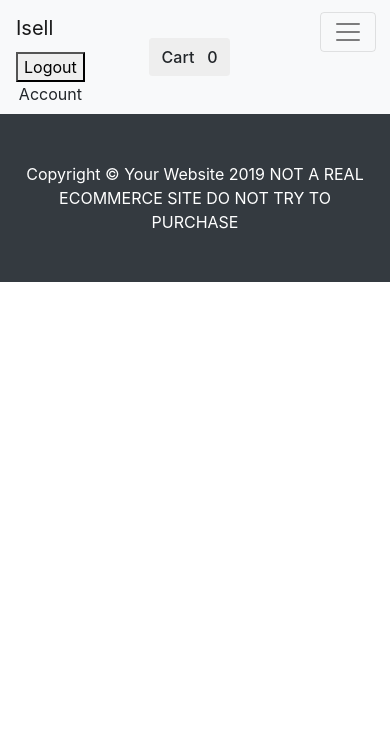
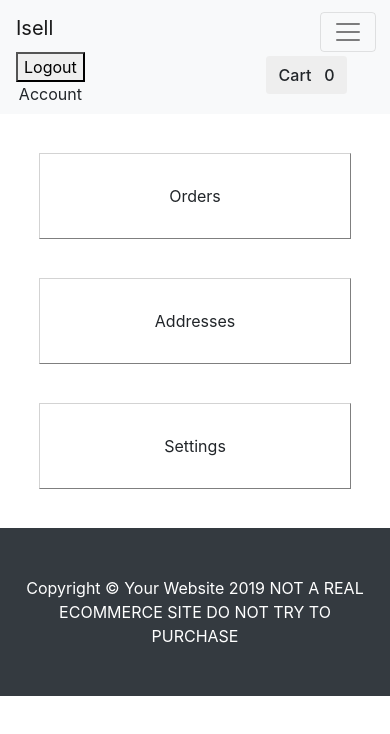
Before and after one commit to jaybenaim/isell, a React (Create React App) app: page /isell/account in a window 390 px wide. Shown: the top 734 px of the page. Built offline with nearby package versions, Linux system fonts and the light colour scheme; what react-stripe-elements would draw is missing.

Commit message:
setup sections for account page

```diff
--- a/src/components/Account/Account.js
+++ b/src/components/Account/Account.js
@@ -1,10 +1,13 @@
 import React, { Component } from "react";
+import "./account.css";
 class Account extends Component {
   state = {};
   render() {
     return (
-      <div class="account-page">
-        <div></div>
+      <div className="account-page">
+        <div className="account-orders ">Orders</div>
+        <div className="account-addresses">Addresses</div>
+        <div className="account-settings">Settings</div>
       </div>
     );
   }
--- a/src/components/Account/AccountHover.js
+++ b/src/components/Account/AccountHover.js
@@ -1,4 +1,6 @@
 import React, { Component } from "react";
+import { BrowserRouter as Router, Link } from "react-router-dom";
+
 class AccountHover extends Component {
   state = {};
   render() {
@@ -9,10 +11,15 @@ class AccountHover extends Component {
         onMouseLeave={() => showAccountMenu()}
       >
         <ul className={showAccountClass}>
-          <li>Your Account</li>
-          <a href="/cart">
-            <li>Your Cart</li>
-          </a>
+          <Link to="/account">
+            <li>Your Account</li>
+          </Link>
+          <Link to="/cart">
+            <li>
+              Your Cart{" "}
+              <img src="https://img.icons8.com/doodle/48/000000/shopping-cart--v1.png"></img>
+            </li>
+          </Link>
         </ul>
         {showAccountClass === "account-link-mobile" && (
           <div
@@ -22,6 +29,7 @@ class AccountHover extends Component {
             Hide
           </div>
         )}
+        <a href="https://icons8.com/icon/80857/shopping-cart"></a>
       </div>
     );
   }
--- /dev/null
+++ b/src/components/Account/account.css
@@ -0,0 +1,7 @@
+@media (max-width: 440px) {
+  .account-page > div {
+    border: 1px outset lightgray;
+    padding: 30px;
+    margin: 10%;
+  }
+}
--- a/src/components/Cart/cart.css
+++ b/src/components/Cart/cart.css
@@ -111,7 +111,7 @@
     margin-top: 36%;
     grid-area: 3 / 2;
     text-align: left !important;
-    margin-left: -60%;
+    margin-left: -55%;
   }
   .checkout-amount-tax {
     grid-area: 3 / 5;
@@ -167,4 +167,8 @@
     padding: 20px;
     margin-top: 30%;
   }
+  .cart-btn {
+    margin-top: 9%;
+    margin-left: 64%;
+  }
 }
```
